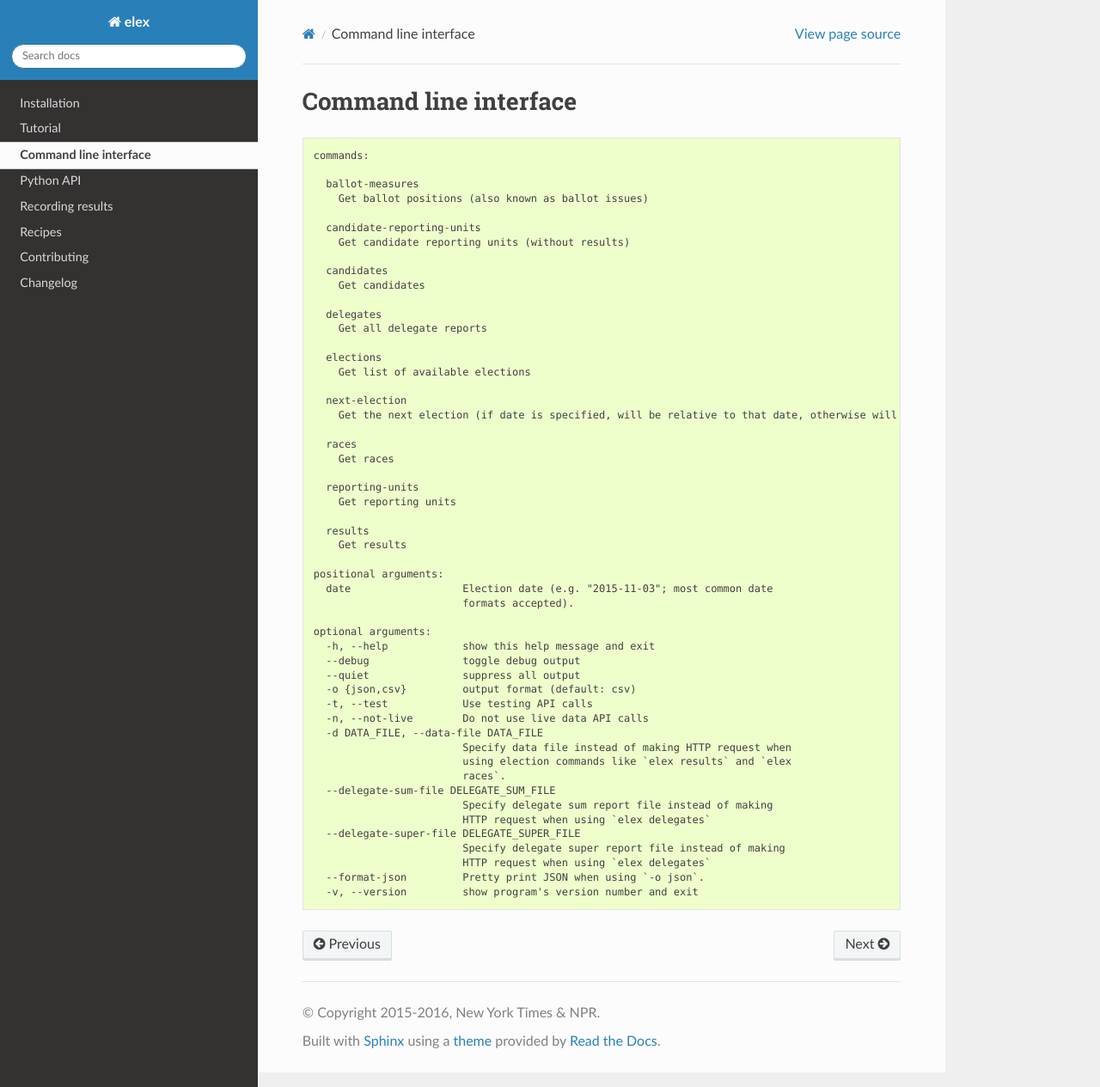
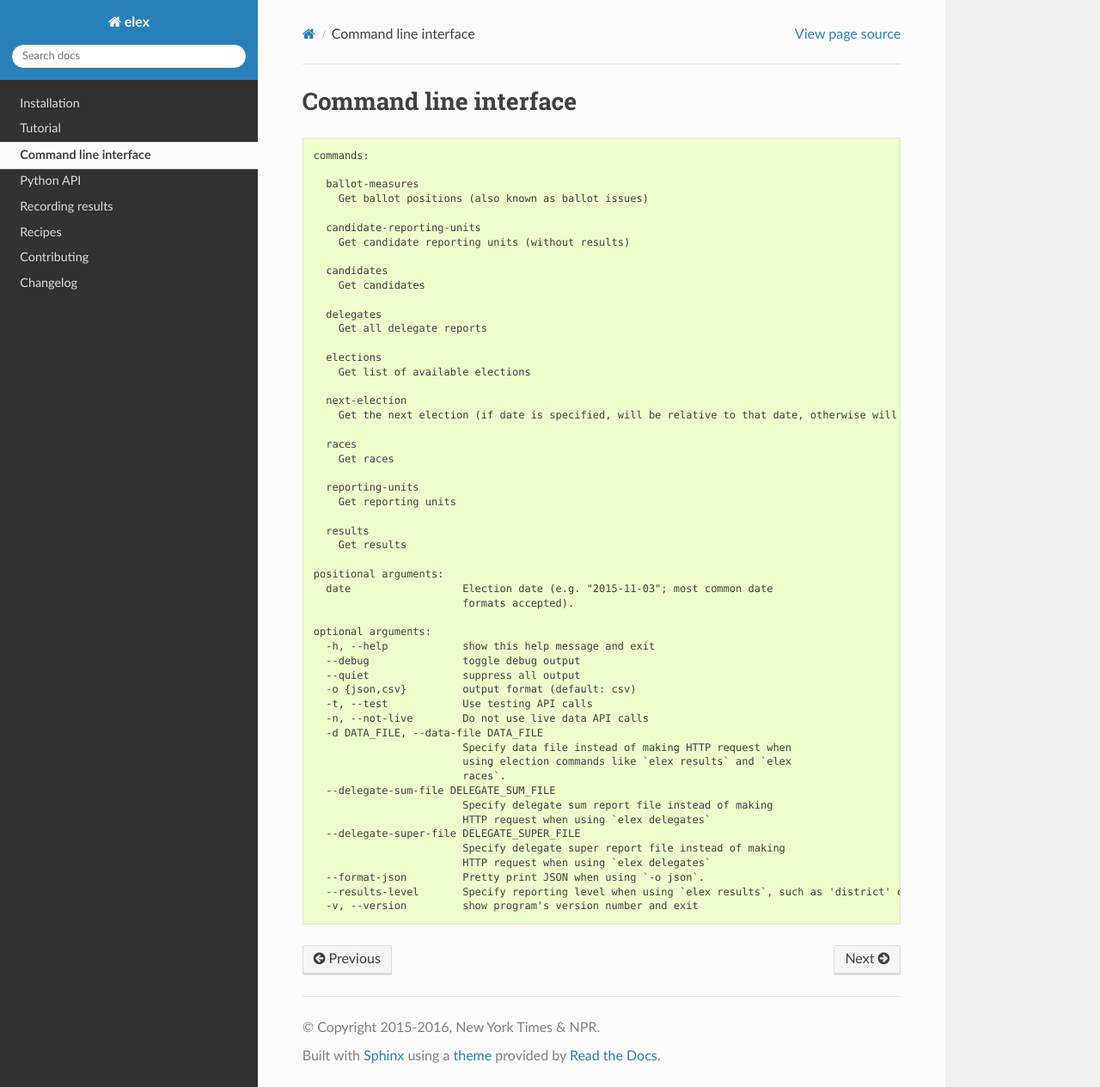
Before and after one commit to newsdev/elex, a Sphinx documentation site: the page built from docs/cli.rst, in a window 1280 px wide and 1265 px high. Shown: the whole window at 86% size. Built offline with Sphinx 7.4.7 and the Read the Docs theme 2.0.0, drawn with Linux system fonts in a browser that asks for light colours; the version number could not be read and is left out.

Commit message:
Document results-level argument

```diff
--- a/docs/cli.rst
+++ b/docs/cli.rst
@@ -55,4 +55,5 @@ Command line interface
                           Specify delegate super report file instead of making
                           HTTP request when using `elex delegates`
     --format-json         Pretty print JSON when using `-o json`.
+    --results-level       Specify reporting level when using `elex results`, such as 'district' or 'state'
     -v, --version         show program's version number and exit
```
